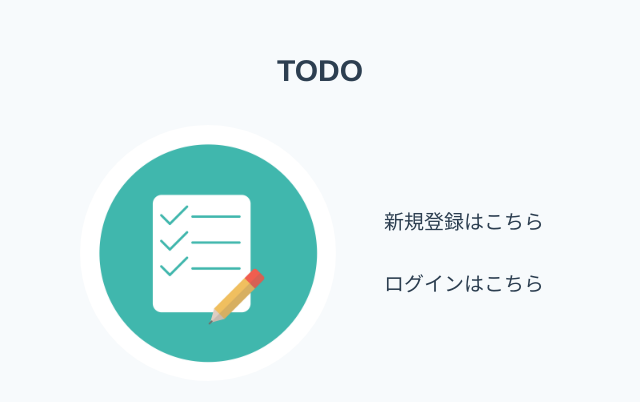
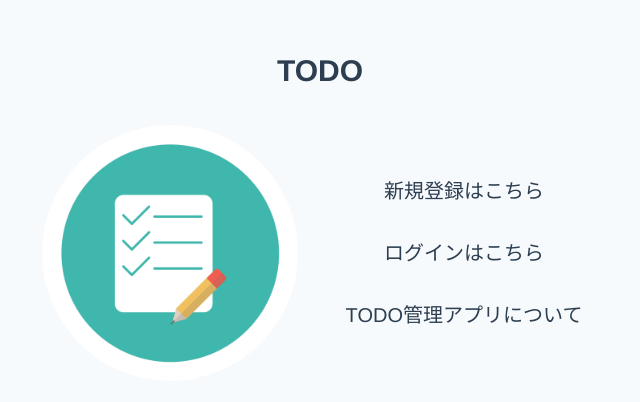
Before and after one commit to yinhr/todo-frontend, a Vue app: page / in a window 1280 px wide. Shown: the part 202-604 px from the top of the page, without its empty margins (320-960 px from the left). Built offline with nearby package versions, Linux system fonts and the light colour scheme; what vue-js-toggle-button would draw is missing.

Commit message:
Add link to Top

```diff
--- a/src/views/Top.vue
+++ b/src/views/Top.vue
@@ -9,6 +9,11 @@
         <div class="text-center self-center">
           <router-link to="/signup" class="block rounded text-xl p-4 hover:bg-green-300">新規登録はこちら</router-link>
           <router-link to="/signin" class="block rounded text-xl p-4 hover:bg-green-300">ログインはこちら</router-link>
+          <div class="rounded text-xl p-4 hover:bg-green-300">
+            <a href="https://www.notion.so/prmcy/ToDo-14f83b283c4b4bd088ee9f11ebe5be13" target="_blank">
+              TODO管理アプリについて
+            </a>
+          </div>
         </div>
       </div>
     </div>
```
